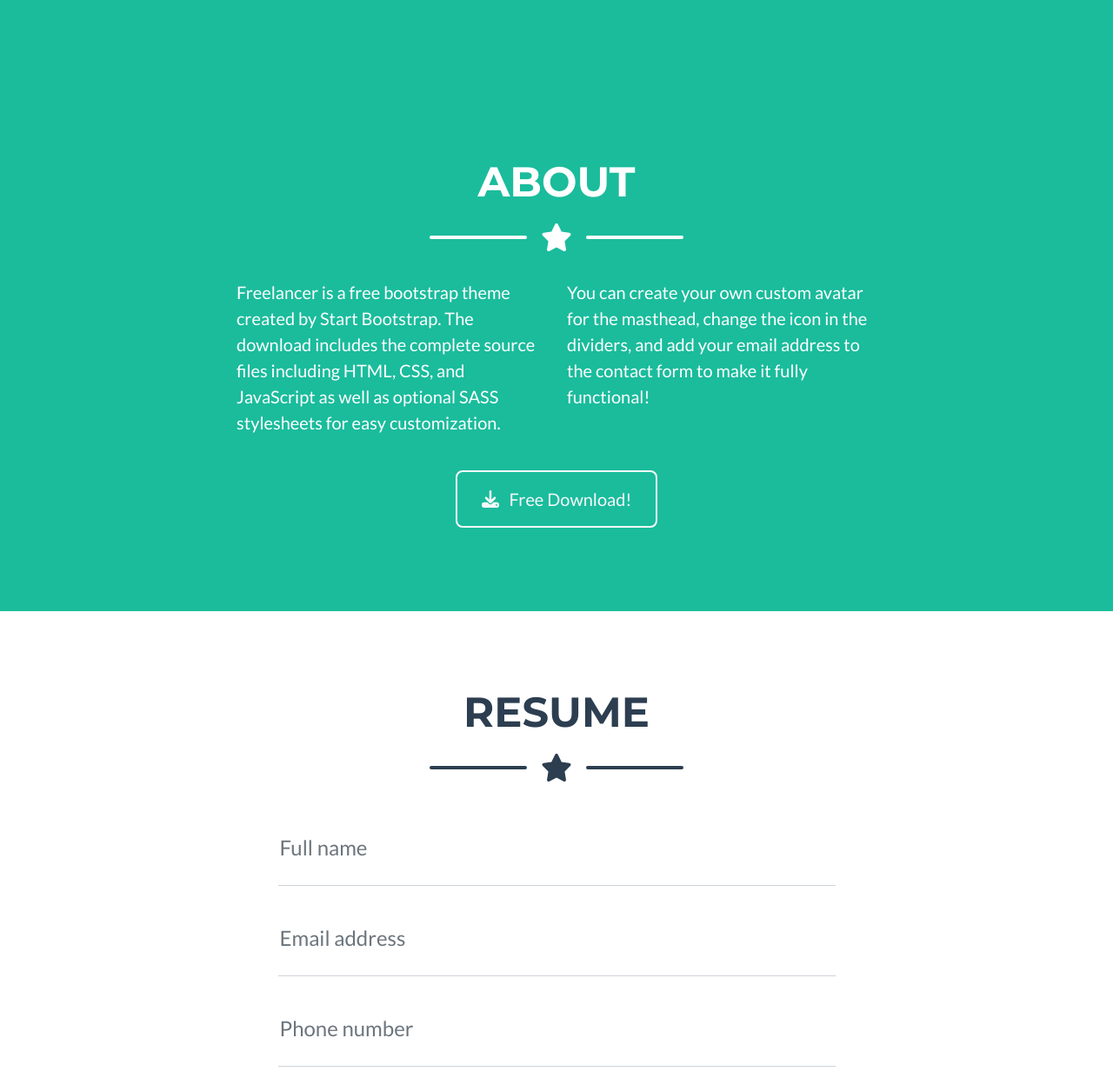
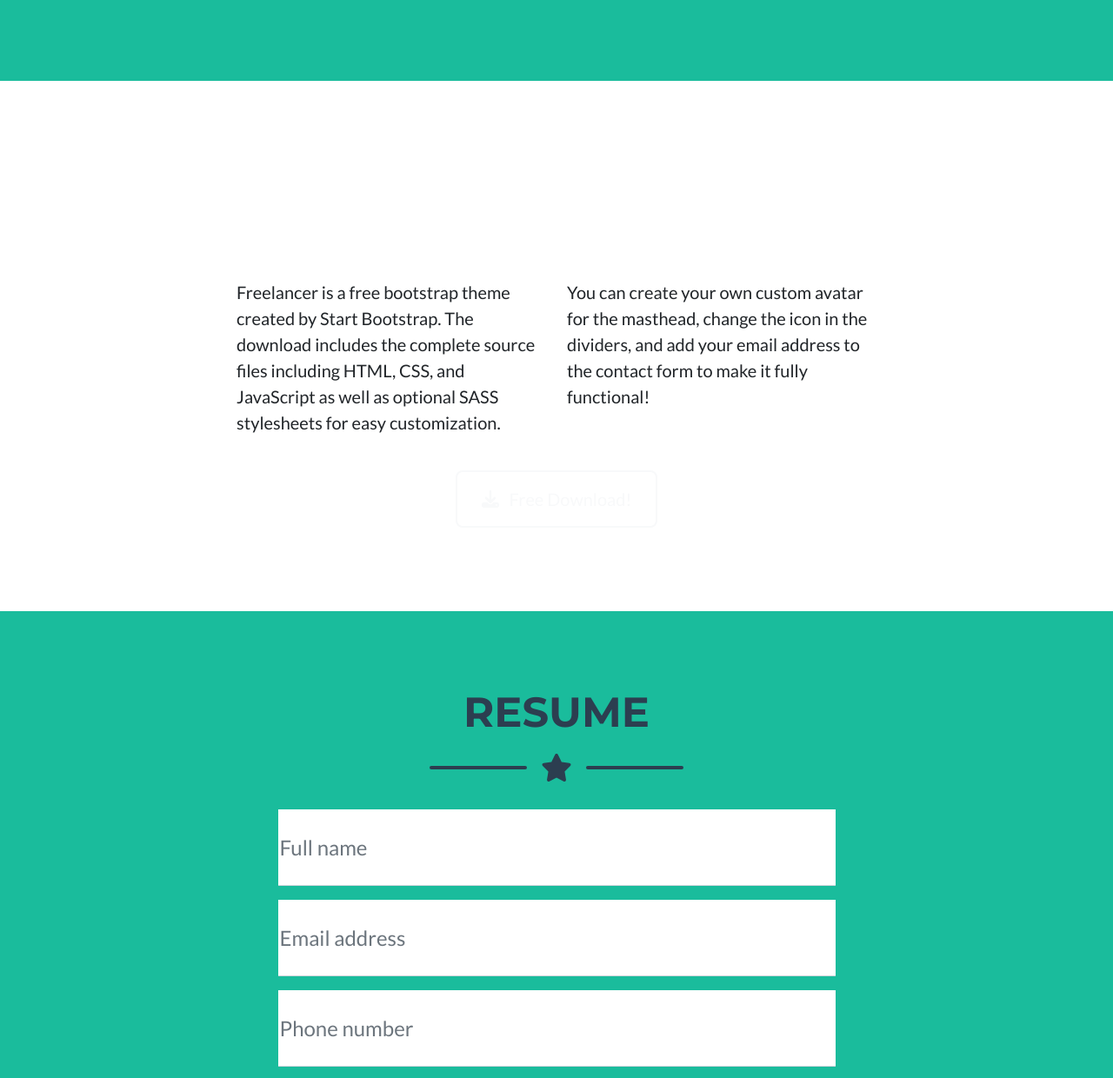
Before and after one commit to Carlosg02/Carlosg02.github.io, a plain HTML site: page index.html in a window 1280 px wide. Shown: the part 690-1930 px from the top of the page at 87% size. Drawn offline with nearby package versions, Linux system fonts and the light colour scheme.

Commit message:
changing background color

```diff
--- a/index.html
+++ b/index.html
@@ -53,7 +53,8 @@
         </header>
 
         <!-- About Section-->
-        <section class="page-section bg-primary text-white mb-0" id="about">
+        <!-- <section class="page-section bg-primary text-white mb-0" id="about"></section> -->
+        <section class="page-section" id="about">
             <div class="container">
                 <!-- About Section Heading-->
                 <h2 class="page-section-heading text-center text-uppercase text-white">About</h2>
@@ -78,7 +79,7 @@
             </div>
         </section>
         <!-- Contact Section-->
-        <section class="page-section" id="resume">
+        <section class="page-section bg-primary text-white mb-0" id="resume">
             <div class="container">
                 <!-- Contact Section Heading-->
                 <h2 class="page-section-heading text-center text-uppercase text-secondary mb-0">Resume</h2>
```
